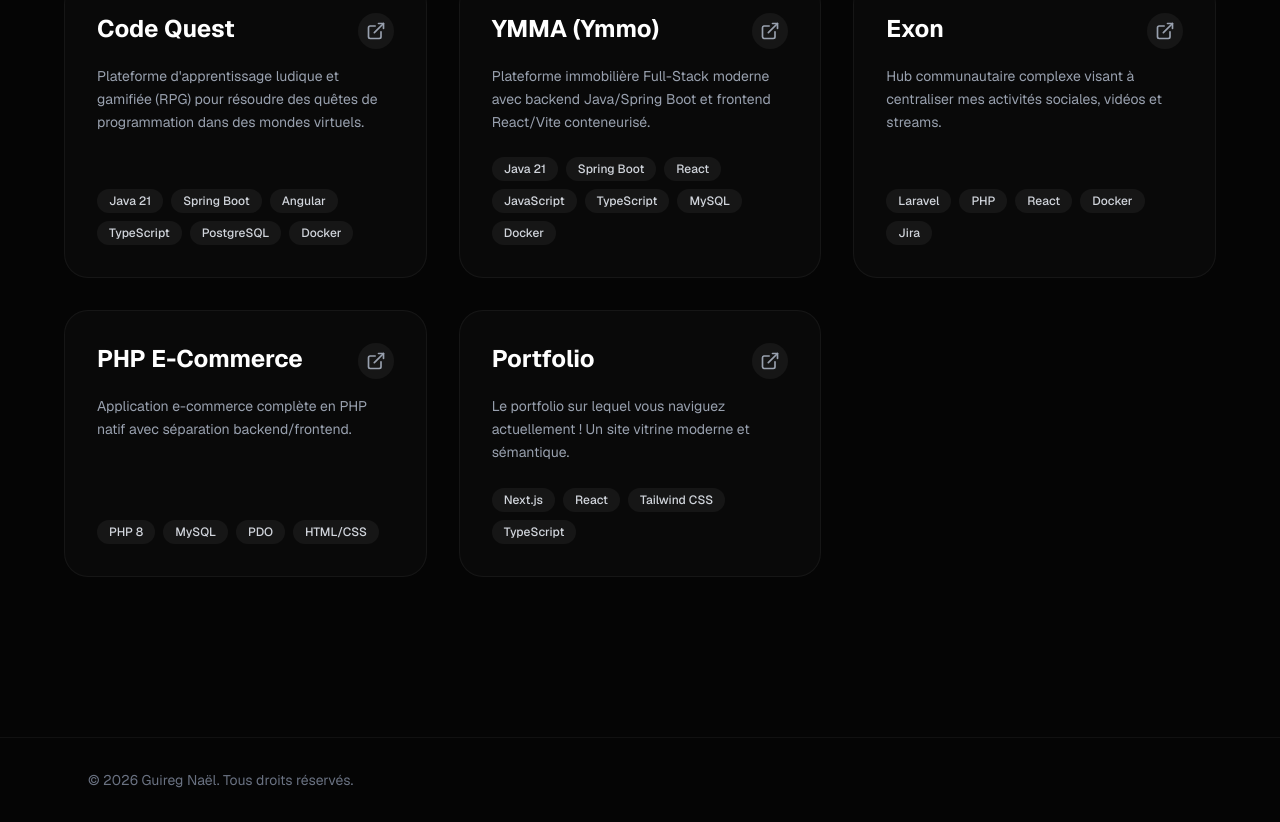
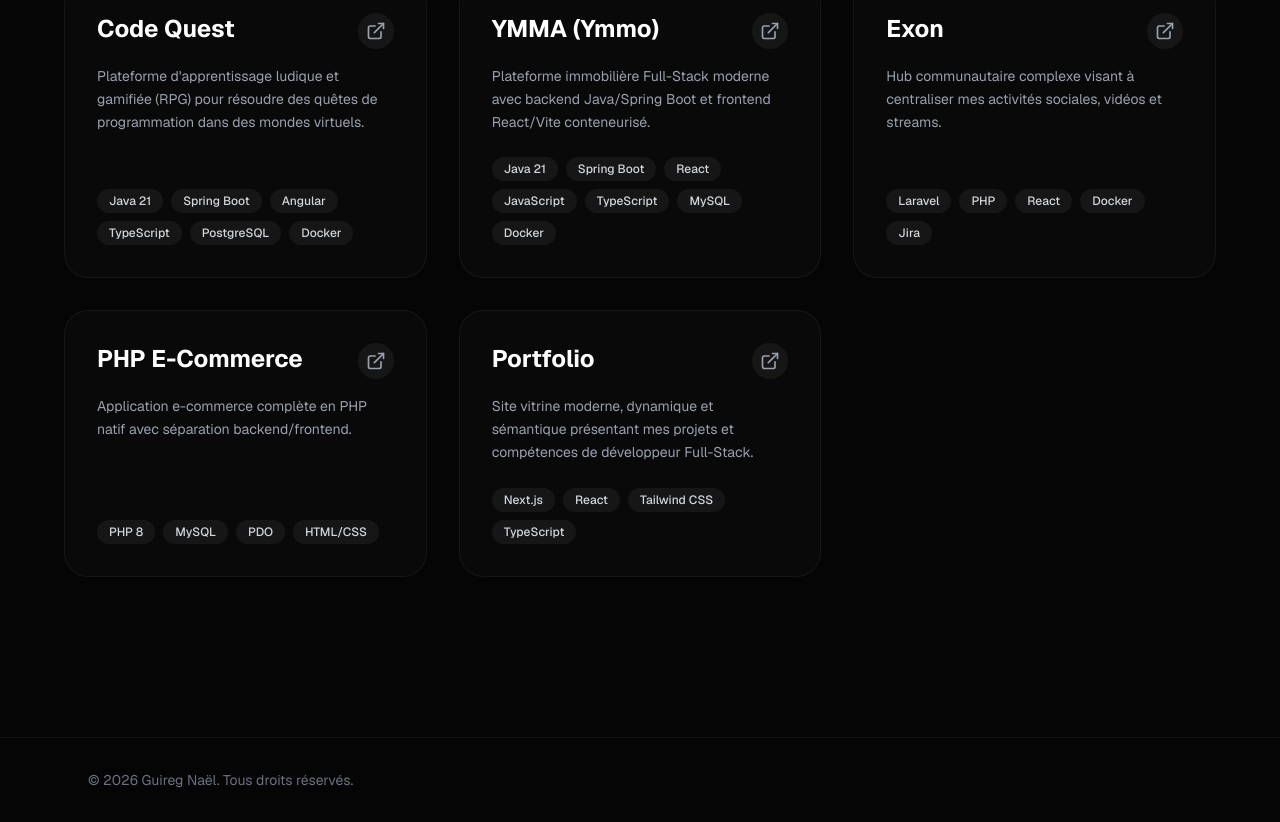
Before and after one commit to guiiireg/portfolio, a Next.js app: page / in a window 1280 px wide. Shown: the part 2437-3259 px from the top of the page. Built offline with nearby package versions, Linux system fonts and the light colour scheme.

Commit message:
feat: enhance Portfolio project description, objectives and tech features in modal

```diff
--- a/src/app/page.tsx
+++ b/src/app/page.tsx
@@ -68,10 +68,30 @@ export default function Home() {
     },
     {
       title: "Portfolio",
-      desc: "Le portfolio sur lequel vous naviguez actuellement ! Un site vitrine moderne et sémantique.",
-      context: "Besoin d'un espace pour présenter mes projets et compétences de manière professionnelle.",
-      challenges: "Design UI/UX premium, utilisation stricte de balises sémantiques HTML5 sans utiliser de div ni de span.",
-      role: "Développeur Front-End",
+      desc: "Site vitrine moderne, dynamique et sémantique présentant mes projets et compétences de développeur Full-Stack.",
+      context: "Présentation interactive de mes projets et compétences techniques à destination de recruteurs, collaborateurs et clients. Le site offre une vitrine claire, épurée et immersive avec un haut niveau d'exigence UI/UX.",
+      objectives: [
+        "Créer une plateforme d'exposition professionnelle performante, moderne et engageante.",
+        "Proposer une navigation fluide avec défilement doux et modales d'exploration détaillée par projet.",
+        "Mettre en valeur mes réalisations Full-Stack avec une structuration claire des compétences."
+      ],
+      features: [
+        "Hero section interactive avec statut de disponibilité et badges technologiques.",
+        "Section À propos illustrée avec récapitulatif du parcours et expertises.",
+        "Grille de compétences techniques structurée par domaines (Langages, Frontend, Backend, Databases & DevOps).",
+        "Vitrine de projets avec modales détaillées (contexte, fonctionnalités, compétences, leçons apprises et liens GitHub).",
+        "Navigation par ancres fluides (smooth scrolling)."
+      ],
+      learned: "Ce projet m'a permis de perfectionner l'utilisation de Next.js (App Router, Server & Client Components) et de Tailwind CSS v4. J'y ai également renforcé le respect des normes sémantiques HTML5 et le typage strict en TypeScript.",
+      techFeatures: [
+        "Responsive Design (adaptation fluide de mobile à desktop via Tailwind)",
+        "Dark Mode natif (palette épurée #050505 avec effets d'arrière-plan ambiants)",
+        "TypeScript strict (interfaces typées et sécurité de code)",
+        "Animations CSS & Micro-interactions (keyframes blob, effets de survol, glassmorphism)",
+        "HTML Sémantique (utilisation rigoureuse de main, header, article, section, figure)",
+        "Performance & SEO (métadonnées Next.js, rendu statique et Next Image)"
+      ],
+      role: "Développeur Front-End (Solo)",
       tags: ["Next.js", "React", "Tailwind CSS", "TypeScript"],
       color: "from-purple-500/20 to-pink-500/20",
       link: "https://github.com/guiiireg/portfolio"
@@ -259,8 +279,19 @@ export default function Home() {
             <section className="space-y-8">
               {selectedProject.context && (
                 <article>
-                  <h3 className="text-xl font-semibold text-white mb-3">Contexte du projet</h3>
+                  <h3 className="text-xl font-semibold text-white mb-3">Présentation & Contexte</h3>
                   <p className="text-gray-400 leading-relaxed">{selectedProject.context}</p>
+                </article>
+              )}
+
+              {selectedProject.objectives && (
+                <article>
+                  <h3 className="text-xl font-semibold text-white mb-3">Objectifs</h3>
+                  <ul className="list-disc list-inside text-gray-400 space-y-2 leading-relaxed">
+                    {selectedProject.objectives.map((obj: string, idx: number) => (
+                      <li key={idx}>{obj}</li>
+                    ))}
+                  </ul>
                 </article>
               )}
 
@@ -313,6 +344,17 @@ export default function Home() {
                 </article>
               )}
 
+              {selectedProject.techFeatures && (
+                <article>
+                  <h3 className="text-xl font-semibold text-white mb-3">Caractéristiques techniques</h3>
+                  <ul className="list-disc list-inside text-gray-400 space-y-2 leading-relaxed">
+                    {selectedProject.techFeatures.map((item: string, idx: number) => (
+                      <li key={idx}>{item}</li>
+                    ))}
+                  </ul>
+                </article>
+              )}
+
               {selectedProject.challenges && (
                 <article>
                   <h3 className="text-xl font-semibold text-white mb-3">Défis techniques</h3>
```
